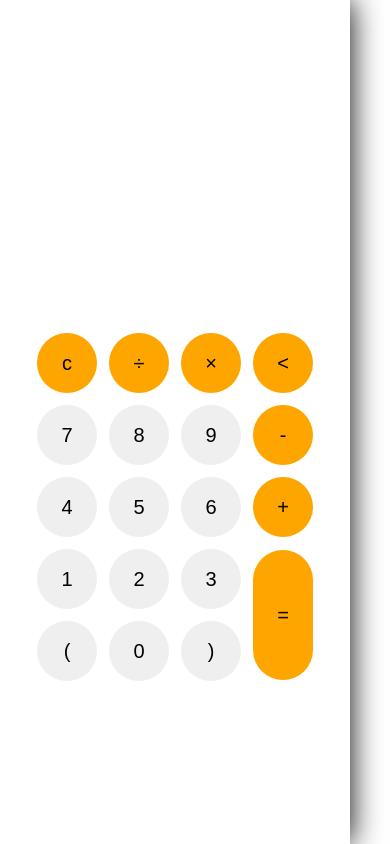
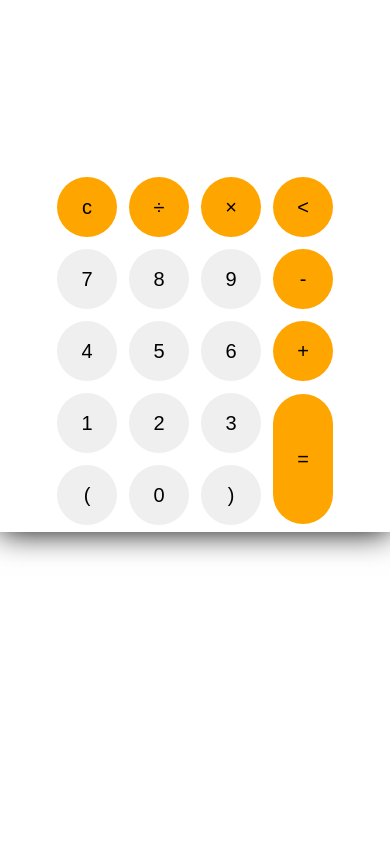
Before and after one commit to alimiabdulquayum/ayomide-calcu, a plain HTML site: page index.html in a window 390 px wide. Drawn offline with Linux system fonts and the light colour scheme.

Commit message:
Update index.css
F

```diff
--- a/index.css
+++ b/index.css
@@ -58,11 +58,11 @@ button#equal {
 }
 
 
-@media screen and (max-width: 500px) {
+@media screen and (max-width: 600px) {
     .container{
         position: relative;
-        height: 100vh;
-        width: 350px;
+        height: 100%;
+        width: 100%;
         left: 0;
         top: 0;
         buttom: 0;
```
